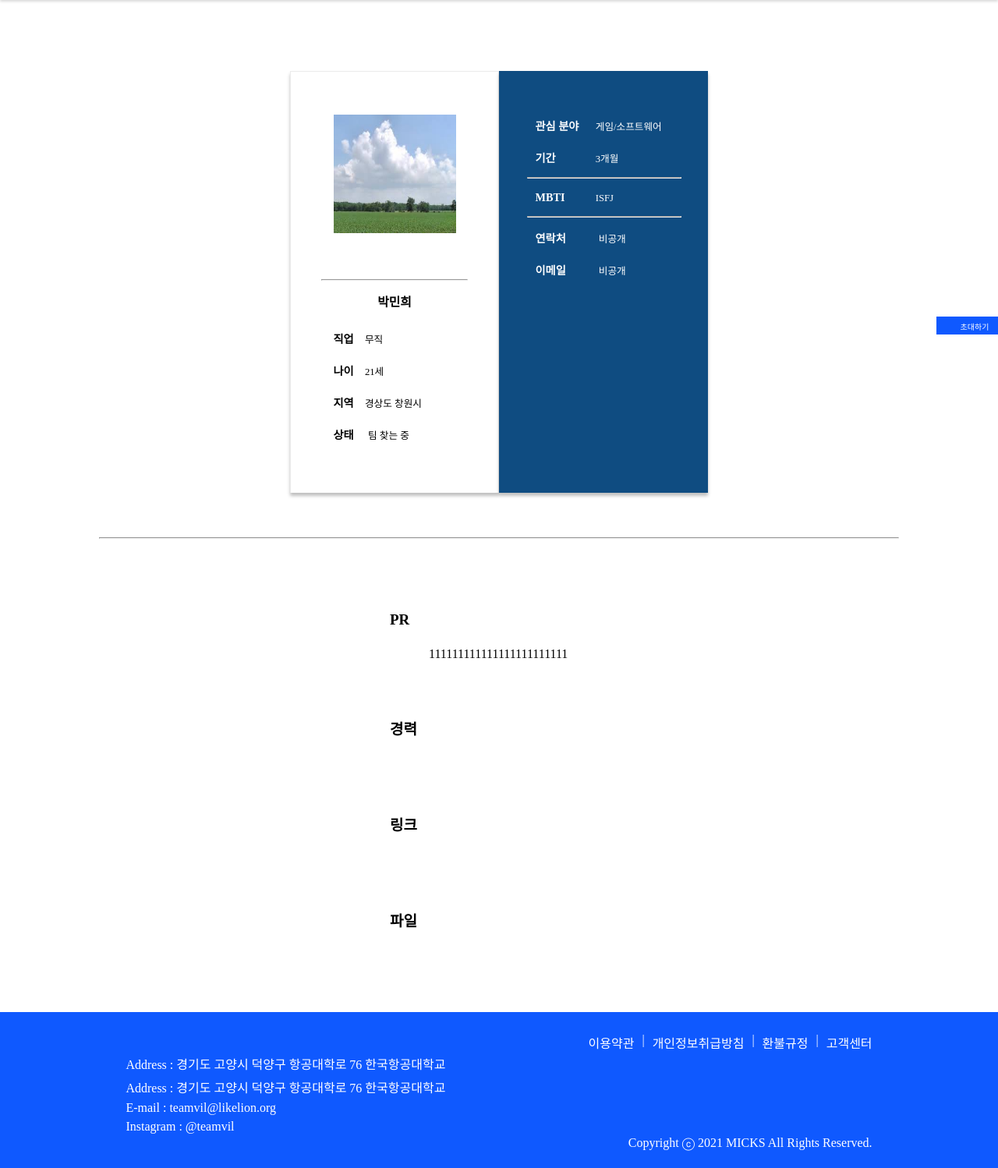
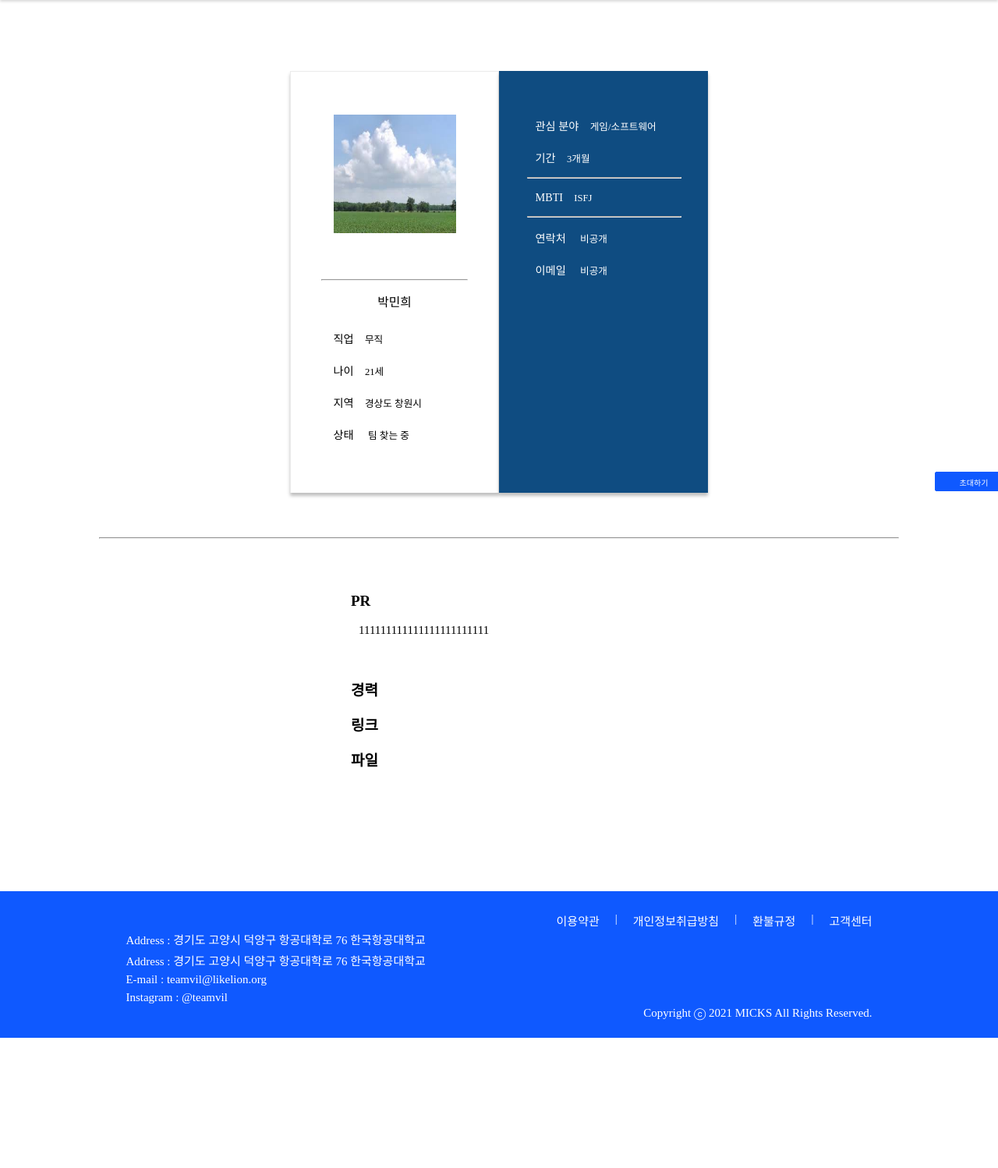
Before and after one commit to Minhee331/TeamVil, a Django app: page /member/member_detail/4 in a window 1280 px wide. Shown: the part 45-1543 px from the top of the page at 78% size. After the commit the page ends 1376 px from the top, so only its background shows below. Run offline with Django 3.2, Linux system fonts and the light colour scheme; data comes from the database, SQL or seed files in the repository; both versions use the stored data as it was after the commit.

Commit message:
210704-kay-member_detail 수정

```diff
--- a/teamvil/account/static/css/member_detail.css
+++ b/teamvil/account/static/css/member_detail.css
@@ -47,7 +47,7 @@
 
 .member-profile-title {
     font-size: 14.24px;
-    font-weight: bold;
+    /* font-weight: bold; */
     padding-right: 14.24px;
 }
 
@@ -75,9 +75,9 @@
 
 .member-profile-more-title {
     display: inline-block;
-    width: 63px;
+    /* width: 63px; */
     font-size: 14.24px;
-    font-weight: bold;
+    /* font-weight: bold; */
     padding-right: 14.24px;
 }
 
@@ -93,16 +93,17 @@
 
 .invite {
     position: fixed;
-    top: 450px;
-    left: 1200px;
+    top: 650px;
+    left: 1199px;
     width: 100px;
     height: 24.52875px;
-    border: 1px solid #ffffff;
+    border: 1px solid #0f59ff;
     padding: 5px 13px;
     color: #ffffff;
     font-size: 10px;
     background-color: #0f59ff;
     margin-left: auto;
+    border-radius: 2px;
 }
 
 .invite:hover {
@@ -114,7 +115,7 @@
 
 .message {
     position: fixed;
-    top: 450px;
+    top: 650px;
     left: 1300px;
     width: 72.795px;
     height: 24.52875px;
@@ -124,6 +125,7 @@
     font-size: 10px;
     background-color: #ffffff;
     margin-left: auto;
+    border-radius: 2px;
 }
 
 .message:hover {
@@ -139,7 +141,8 @@
 }
 
 .member-profile-etc {
-    margin: 30px 500px 45px;
+    margin: 30px 450px 150px;
+    /* width: 500px; */
 }
 
 .member-profile-etc p {
@@ -155,5 +158,17 @@
 }
 
 .member-profile-etc-body {
-    margin-left: 50px;
+    margin-left: 10px;
+    white-space: pre-line;
+    font-size: 15px;
+    line-height: 25px;
+    margin-top: -80px;
 }
+
+.member-profile-etc-body-pr {
+    margin-left: 10px;
+    white-space: pre-line;
+    font-size: 15px;
+    line-height: 25px;
+    margin-top: -60px;
+}
--- a/teamvil/account/templates/member_detail.html
+++ b/teamvil/account/templates/member_detail.html
@@ -19,19 +19,19 @@
             <img src="{% static 'image/profile.jpeg' %}" class="member-profileimg">
             <hr class="member-profile-line">
             <div class="member-profile-important">
-            <h1>{{profile.name}}</h1>
+            <h1 class="spoqa-regular">{{profile.name}}</h1>
                 <p>
-                    <span class="member-profile-title">직업</span><span class="member-profile-body">{{profile.job_id.job}}</span>
+                    <span class="member-profile-title spoqa-regular">직업</span><span class="member-profile-body spoqa-light">{{profile.job_id.job}}</span>
                 </p>
                 <p>
-                    <span class="member-profile-title">나이</span><span class="member-profile-body">{% getAge profile.birthday %}세</span>
+                    <span class="member-profile-title spoqa-regular">나이</span><span class="member-profile-body spoqa-light">{% getAge profile.birthday %}세</span>
                 </p>
                 <p>
-                    <span class="member-profile-title">지역</span><span class="member-profile-body">{{ profile.region1_id.region1 }} {{ profile.region2_id.region2 }}</span>
+                    <span class="member-profile-title spoqa-regular">지역</span><span class="member-profile-body spoqa-light">{{ profile.region1_id.region1 }} {{ profile.region2_id.region2 }}</span>
                 </p>
                 <p>
-                    <span class="member-profile-title">상태</span>
-                    <span class="member-profile-body">
+                    <span class="member-profile-title spoqa-regular">상태</span>
+                    <span class="member-profile-body spoqa-light">
                     {% if profile.state == 1 %}
                         팀 찾는 중
                     {% elif profile.state == 2 %}
@@ -48,22 +48,22 @@
 
             <div class="member-profile-more">
                 <p>
-                    <span class="member-profile-more-title">관심 분야</span><span class="member-profile-more-body">{{profile.field1_id.field1}}</span>
+                    <span class="member-profile-more-title spoqa-regular">관심 분야</span><span class="member-profile-more-body spoca-light">{{profile.field1_id.field1}}</span>
                 </p>
                 <p>
-                    <span class="member-profile-more-title">기간</span><span class="member-profile-more-body">{{profile.term_id.term}}</span>
+                    <span class="member-profile-more-title spoqa-regular">기간</span><span class="member-profile-more-body spoca-light">{{profile.term_id.term}}</span>
                 </p>
                 <hr class="member-profile-more-line">
                 <p>
-                    <span class="member-profile-more-title">MBTI</span><span class="member-profile-more-body">{{profile.mbti_id.mbti}}</span>
+                    <span class="member-profile-more-title spoqa-regular">MBTI</span><span class="member-profile-more-body spoca-light">{{profile.mbti_id.mbti}}</span>
                 </p>
                 {% if profile.mbti_detail == None %}
-                <p>{{profile.mbti_detail}}</p>
+                <p class="member-profile-body spoca-light">{{profile.mbti_detail}}</p>
                 {% endif %}
                 <hr class="member-profile-more-line">
                 <p>
-                    <span class="member-profile-more-title">연락처</span>
-                    <span class="member-profile-body">
+                    <span class="member-profile-more-title spoqa-regular">연락처</span>
+                    <span class="member-profile-body spoca-light">
                         {% if profile.open_phone %}
                         <span>{{profile.phone}}</span>
                         {% else %}
@@ -72,8 +72,8 @@
                     </span>
                 </p>
                 <p>
-                    <span class="member-profile-more-title">이메일</span>
-                    <span class="member-profile-body">
+                    <span class="member-profile-more-title spoqa-regular">이메일</span>
+                    <span class="member-profile-body spoca-light">
                         {% if profile.open_email %}
                         <span>{{profile.email}}</span>
                         {% else %}
@@ -88,51 +88,44 @@
 
 <button type="button" class="invite">초대하기</button>
 <button type="button" class="message">메세지</button>
+
 <hr class="member-profile-middleline">
 
 
 
 <div class="member-profile-etc">
-    <p>
-    <p class="member-profile-etc-title">PR</p>
-    <p class="member-profile-etc-body">
+    <p class="member-profile-etc-title spoqa-bold">PR</p>
+    <p class="member-profile-etc-body-pr spoqa-light">
     {% if profile.pr != None %}
     {{profile.pr}}
     {% endif %}
     </p>
-    </p>
 
-    <p>
-    <p class="member-profile-etc-title">경력</p>
-    <p class="member-profile-etc-body">
+    <p class="member-profile-etc-title spoqa-bold">경력</p>
+    <p class="member-profile-etc-body spoqa-light">
     {% if profile.isCarrer %}
     {% for carrer in carrers %}
     {{carrer.start_date}} ~ {{carrer.end_date}} | {{carrer.content}}
     {% endfor %}
     {% endif %}
     </p>
-    </p>
 
-    <p>
-    <p class="member-profile-etc-title">링크</p>
-    <p class="member-profile-etc-body">
+    <p class="member-profile-etc-title spoqa-bold">링크</p>
+    <p class="member-profile-etc-body spoqa-light">
     {% if profile.isLink %}
     {% for user_link in user_links %}
     {{user_link.link}}
     {% endfor %}
     {% endif %}
     </p>
-    </p>
 
-    <p>
-    <p class="member-profile-etc-title">파일</p>
-    <p class="member-profile-etc-body">
+    <p class="member-profile-etc-title spoqa-bold">파일</p>
+    <p class="member-profile-etc-body spoqa-light">
     {% if profile.isFile %}
     {% for user_file in user_files %}
     {{user_file.file}}
     {% endfor %}
     {% endif %}
-    </p>
     </p>
 </div>
 
--- a/teamvil/teamvil/static/css/base.css
+++ b/teamvil/teamvil/static/css/base.css
@@ -113,14 +113,17 @@ footer {
 
 .footer-link a {
     color: #ffffff;
+    font-size: 15px;
 }
 
 .footer-link p {
-    padding: 0 10px;
+    padding: 0 20px;
+    font-size: 15px;
 }
 
 .footer-info p {
     padding: 3px 0;
+    font-size: 15px;
 }
 
 .footer-copyright {
@@ -128,3 +131,7 @@ footer {
     justify-content: flex-end;
     padding-bottom: 22.94625px;
 }
+
+.footer-copyright p {
+    font-size: 15px;
+}
--- a/teamvil/teamvil/templates/footer.html
+++ b/teamvil/teamvil/templates/footer.html
@@ -1,6 +1,6 @@
 {% load static %}
 
-<footer>
+<footer class="spoqa-light">
     <div class="footer-link">
         <a href="">이용약관</a>
         <p>|</p>
```
Also changed, not shown: teamvil/db.sqlite3.
